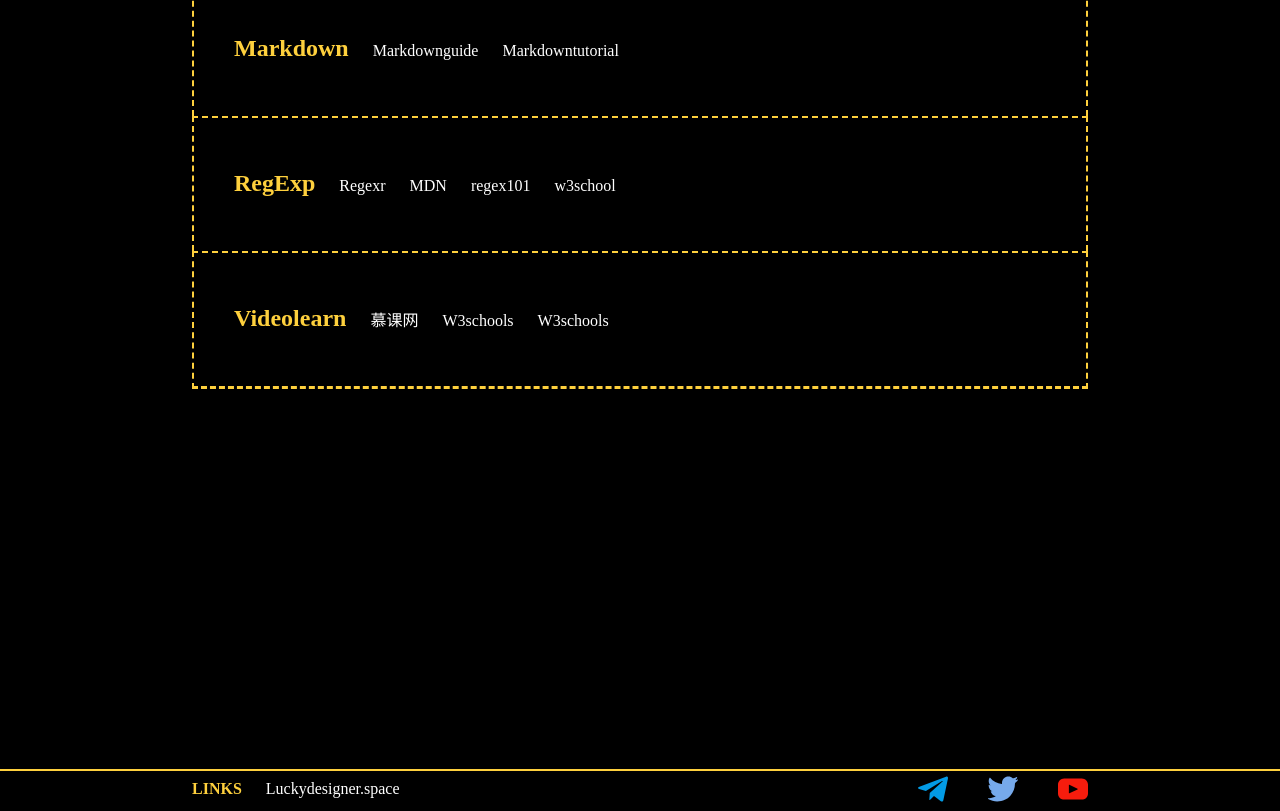
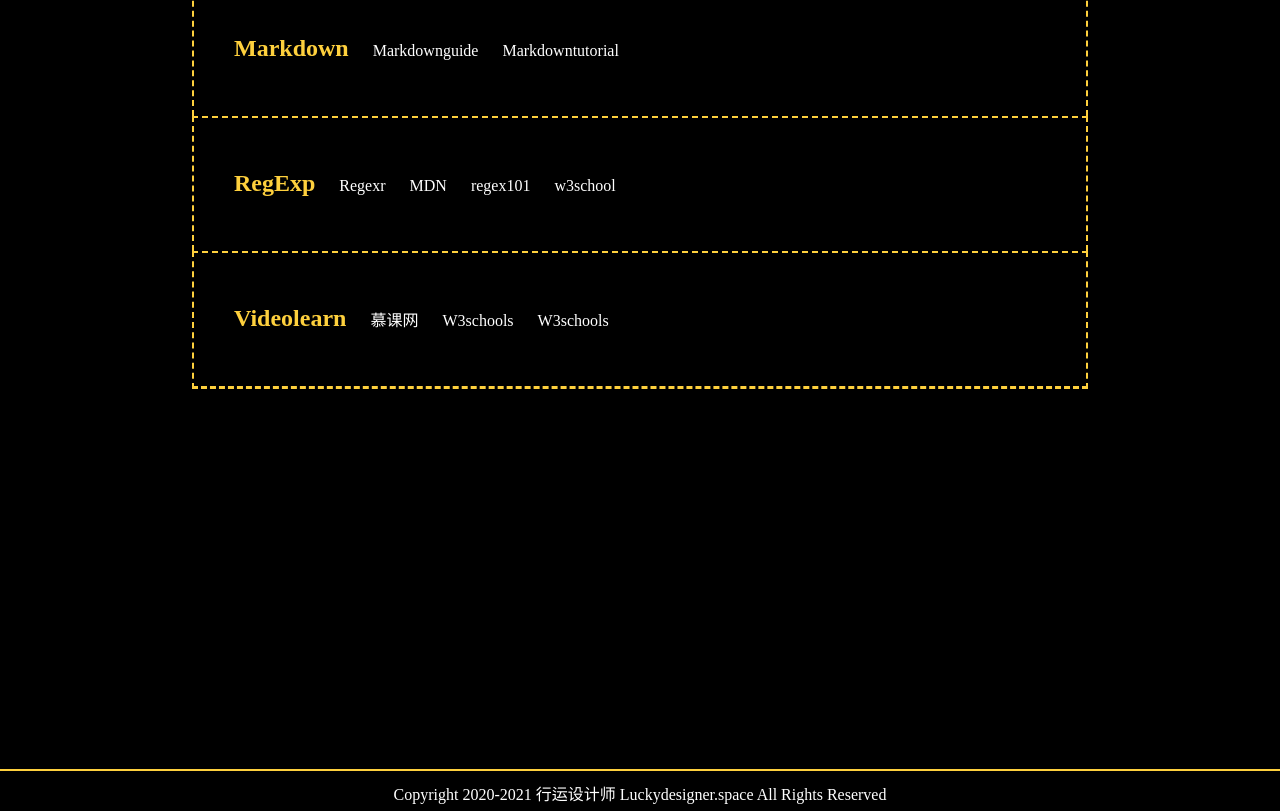
Before and after one commit to zhangboheng/The-Code-Map, a plain HTML site: page index.html in a window 1280 px wide. Shown: the part 7076-7887 px from the top of the page. Drawn offline with Linux system fonts and the light colour scheme; a script that the page names is missing.

Commit message:
Fix Footer Errors for Internet Explore

```diff
--- a/css/home.css
+++ b/css/home.css
@@ -502,39 +502,19 @@ a:hover {
 .useful-links {
     margin-top: 300px;
     height: 40px;
-    color: #fed03d;
-	display:-ms-grid;
-    display: grid;
+    color: #fff;
+    display: block;
     position: relative;
     width: 100%;
     top: calc(100vh);
+	text-align: center;
     align-items: center;
     background-color: #000;
     border-top: 2px solid #fed03d;
 }
-.useful-links img {
-    height: 30px;
-}
-.useful-links ul {
-    margin: 0 auto;
-    padding: 0;
-    list-style: none;
-    width: 70%;
-    display: initial;
-    vertical-align: super;
-}
-.useful-links ul > li {
-    display: inline-block;
-    padding-right: 20px;
-}
-.useful-links ul ul {
-    width: 100%;
-}
-.useful-links ul ul > li {
-    display: block;
-    padding: 0;
-    float: right;
-    margin-left: 40px;
+.useful-links p {
+    vertical-align: middle;
+    margin-top: 10px;
 }
 /* pad css */
 @media screen and (max-width:1024px) {
@@ -687,20 +667,6 @@ a:hover {
         padding-top: 10px;
         padding-bottom: 10px;
     }
-    .useful-links ul ul > li {
-        display: block;
-        padding: 0;
-        float: none;
-        margin-left: 0px;
-    }
-    .useful-links ul > li {
-        padding-right: 0px;
-        text-align: center;
-    }
-    .useful-links ul {
-        display: grid;
-        margin-top: 10px;
-    }
     .menu-top1 li i {
         padding: 8px;
     }
--- a/index.html
+++ b/index.html
@@ -501,17 +501,7 @@
   </ul>
 </div>
 <div class="useful-links">
-  <ul>
-    <li>
-      <h4>LINKS</h4>
-    </li>
-    <li><a href="https://www.luckydesigner.space" title="行运设计师|有趣，有料，有深度">Luckydesigner.space</a></li>
-    <ul>
-      <li><a href="https://www.youtube.com/c/LuckyDesigner" title="Luckydesigner Official Youtube Channel"><img src="img/youtube.svg" alt="Youtube Channel"></a></li>
-      <li><a href="https://www.twitter.com/zhangboheng827" title="Zhangboheng's Official Twitter"><img src="img/twitter.svg" alt="Twitter Account"></a></li>
-      <li><a href="https://t.me/Luckydesignerspace" title="Luckydesigner Official Group"><img src="img/telegram.svg" alt="Telegram Group"></a></li>
-    </ul>
-  </ul>
+  <p>Copyright 2020-2021 行运设计师 Luckydesigner.space All Rights Reserved</p>
 </div>
 <script src="js/matrix.js"></script>
 <script src="js/Javascript.js"></script>
```
